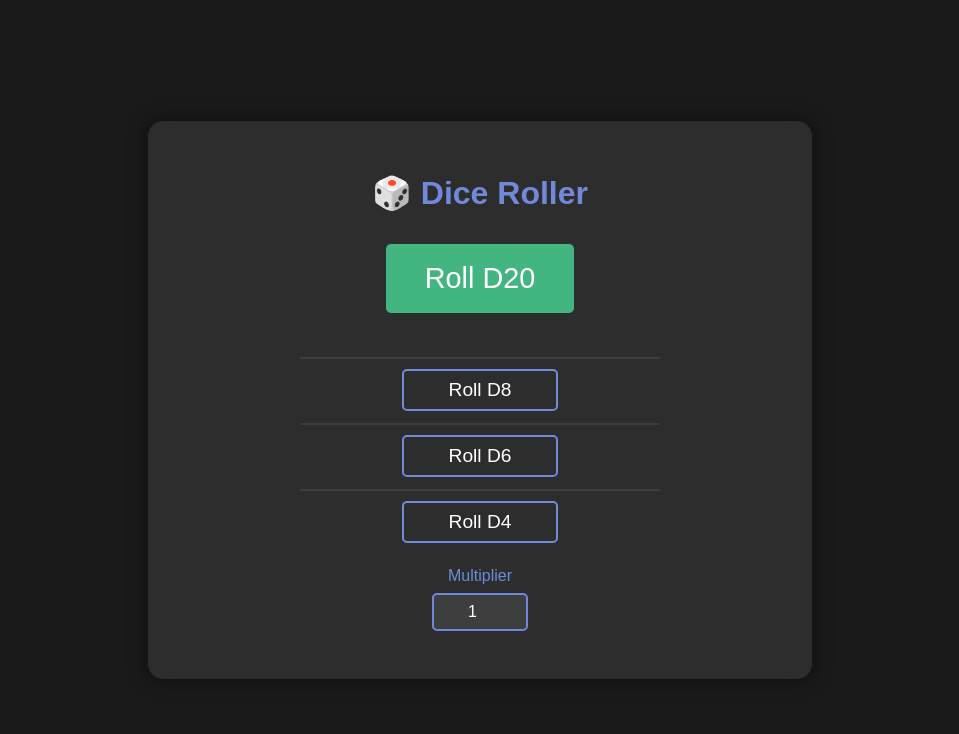
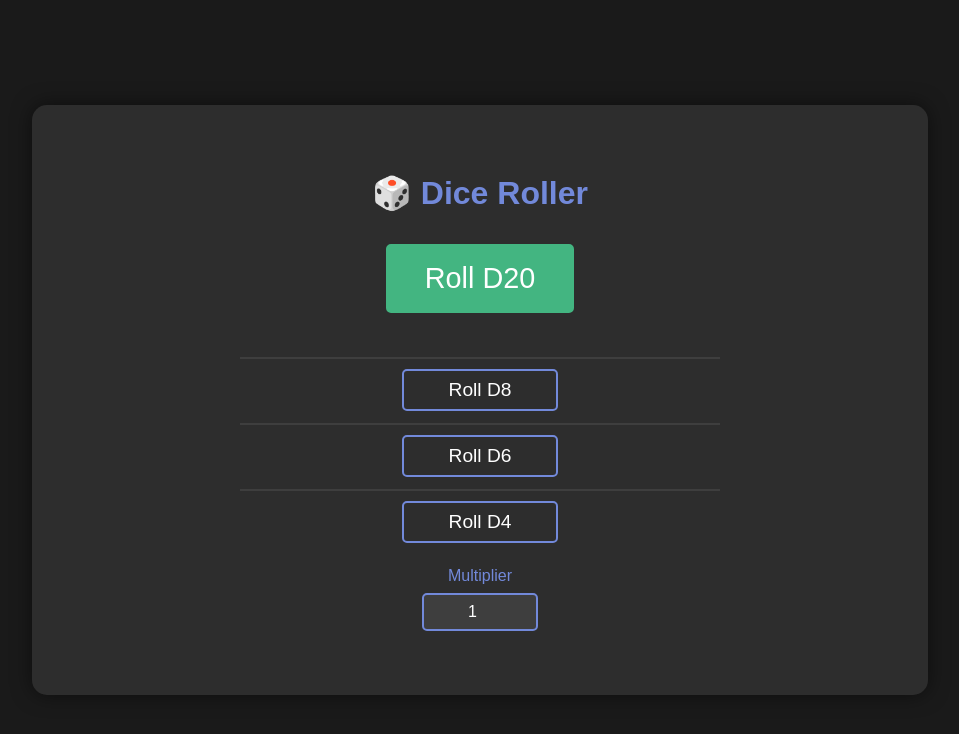
Before and after one commit to Kameonx/D20, a Flask app: page / in a window 1280 px wide. Shown: the top 734 px of the page, without its empty margins (160-1119 px from the left). Run offline with Flask 3, Linux system fonts and the light colour scheme.

Commit message:
Update index.html

```diff
--- a/templates/index.html
+++ b/templates/index.html
@@ -15,11 +15,11 @@
         }
         .container {
             background-color: #2d2d2d;
-            padding: 2rem;
+            padding: 3rem; /* Increased padding */
             border-radius: 15px;
             box-shadow: 0 0 20px rgba(0,0,0,0.5);
             text-align: center;
-            max-width: 600px;
+            max-width: 800px; /* Increased max-width */
             width: 90%;
         }
         h1 {
@@ -87,7 +87,7 @@
             border-radius: 5px;
             background-color: #3e3e3e;
             color: #ffffff;
-            width: 60px; /* Adjusted width */
+            width: 80px; /* Adjusted width */
             text-align: center;
         }
     </style>
```
